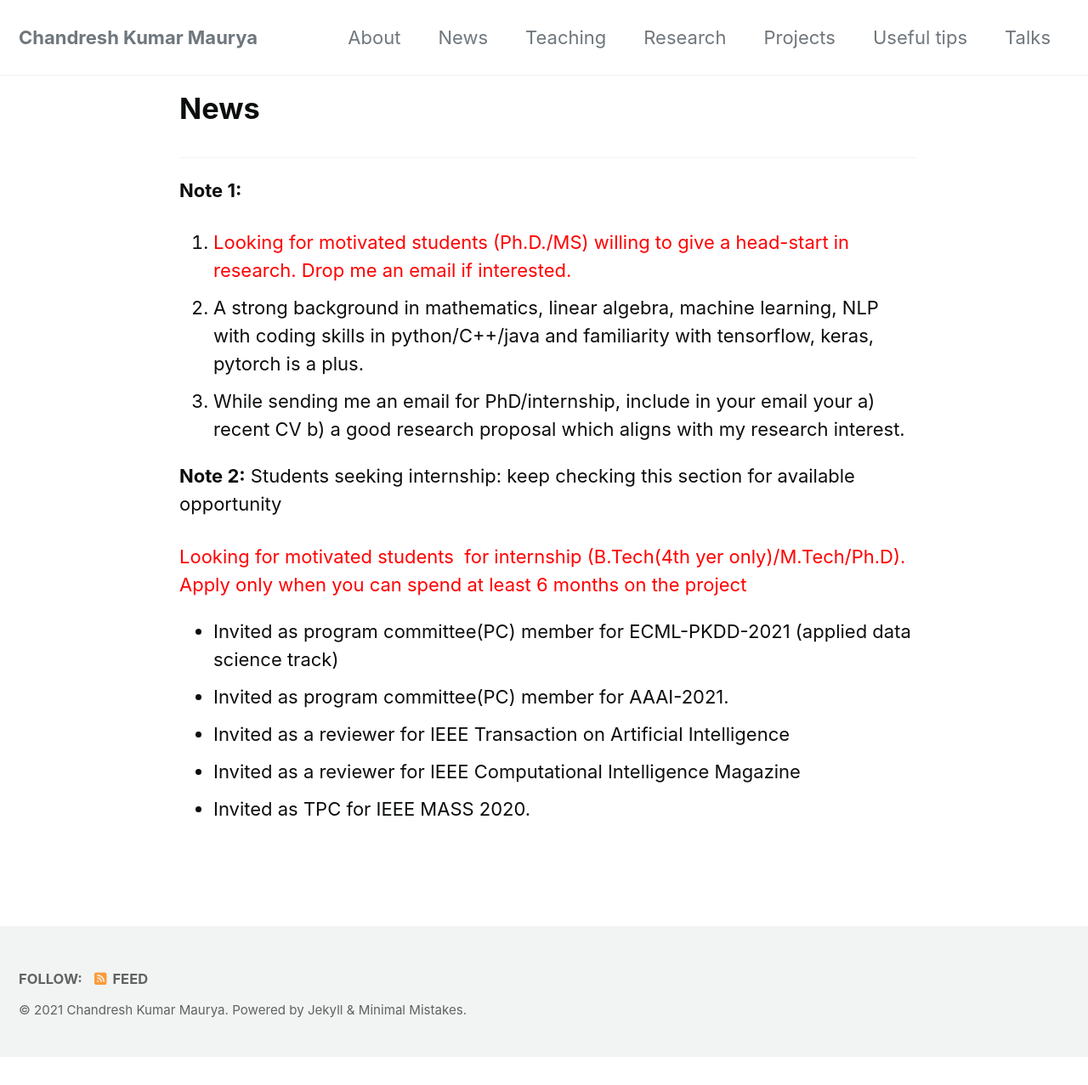
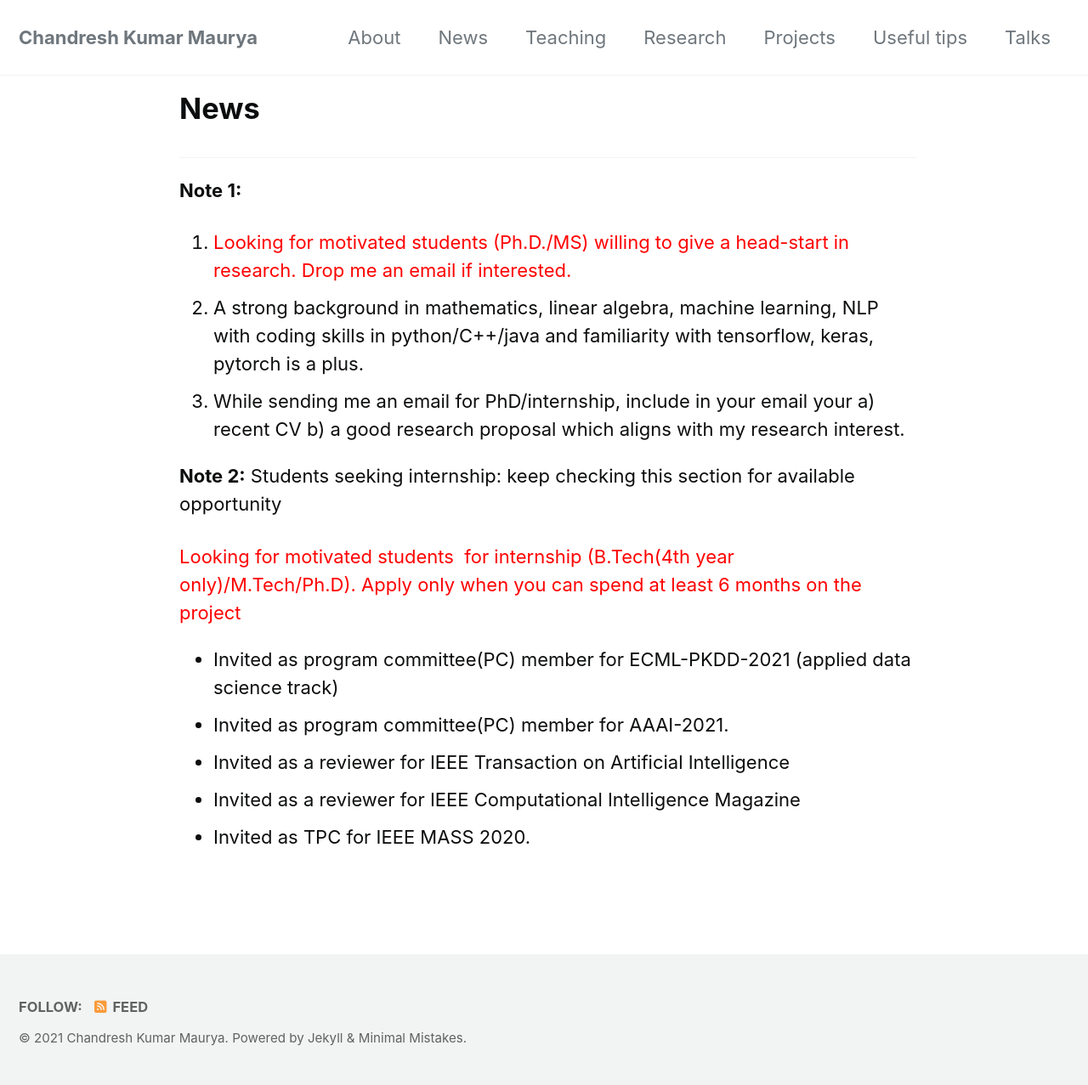
Before and after one commit to chandreshiit/oldsite, a Jekyll site: the page built from _pages/news.md, in a window 1280 px wide. Shown: the whole page at 85% size. Built offline with Jekyll 4.4.1, drawn with Linux system fonts in a browser that asks for light colours; cached includes are drawn as plain includes; nearby versions of some CDN libraries; before the commit the page ends 1244 px from its top, so only the background shows below that.

Commit message:
updated news

```diff
--- a/_pages/news.md
+++ b/_pages/news.md
@@ -15,7 +15,7 @@ author_profile: false
 
 **Note 2:**  Students seeking internship: keep checking this section for available opportunity
 
-<font color='red'>Looking for motivated students  for internship (B.Tech(4th yer only)/M.Tech/Ph.D). Apply only when you can spend at least 6 months on the project</font>
+<font color='red'>Looking for motivated students  for internship (B.Tech(4th year only)/M.Tech/Ph.D). Apply only when you can spend at least 6 months on the project</font>
 
 
 
```
